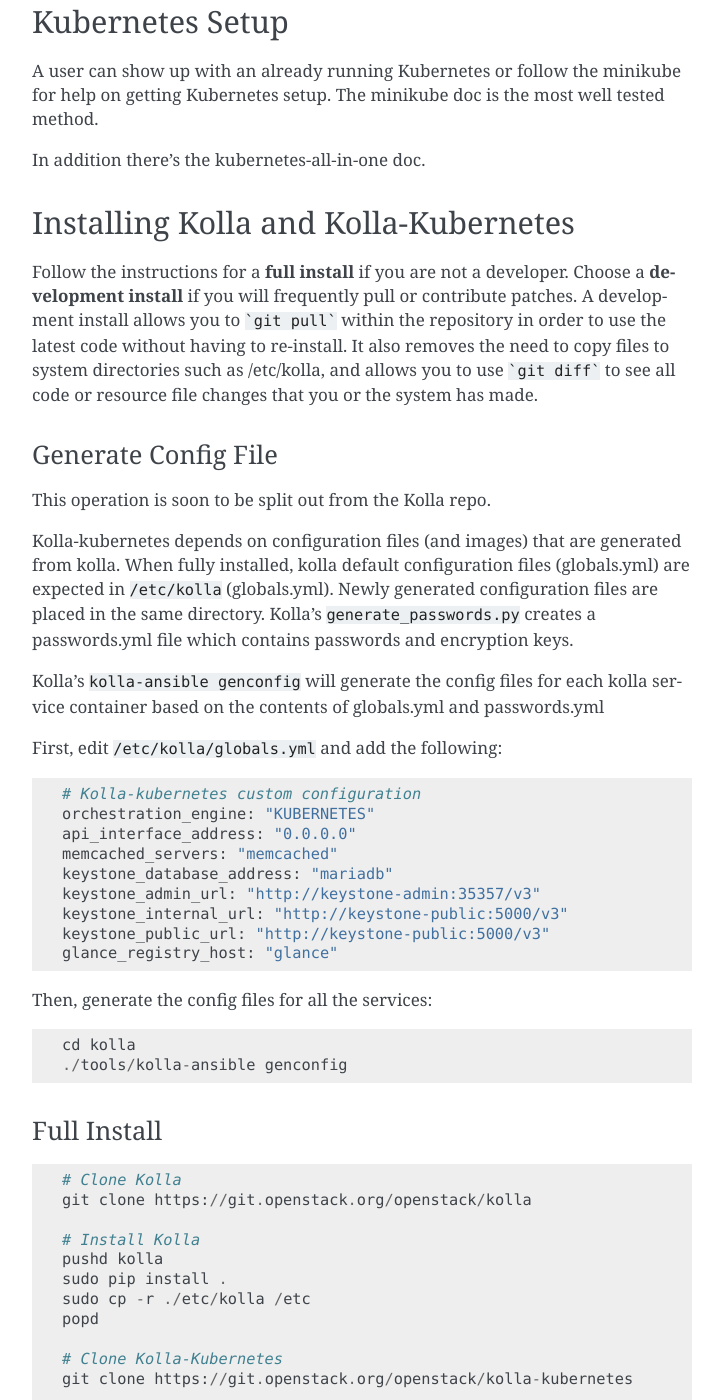
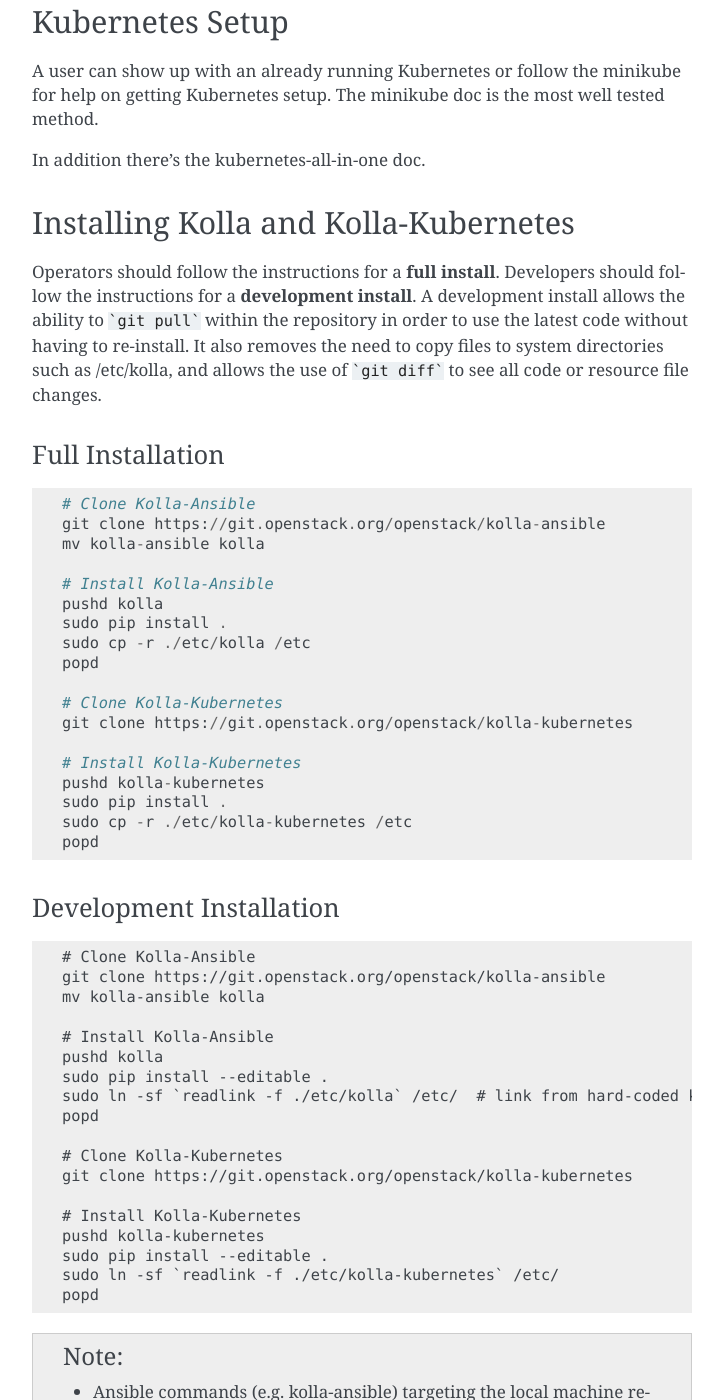
Before and after one commit to openstack-archive/kolla-kubernetes, a Sphinx documentation site: the page built from doc/source/host-setup.rst, in a window 1280 px wide and 1400 px high, scrolled down 1721 px. Shown: the whole window, without its empty margins (388-1111 px from the left). Built offline with Sphinx 7.4.7, drawn with Linux system fonts in a browser that asks for light colours; pages that are not in the unit, such as notebooks, are missing from menus; some of the changed text lies outside the part shown.

Commit message:
Fix different repo issue for documentation
The kolla has been seperated to two different repo kolla and kolla-ansible,
the documentation in kolla-kubernetes needs to be update.

TrivialFix

Change-Id: I3a6fc7d66ec261d33f842cfc437642d27c4c061e

````diff
--- a/doc/source/host-setup.rst
+++ b/doc/source/host-setup.rst
@@ -86,29 +86,84 @@ In addition there's the :doc:`kubernetes-all-in-one` doc.
 Installing Kolla and Kolla-Kubernetes
 =====================================
 
-Follow the instructions for a **full install** if you are not a developer.
-Choose a **development install** if you will frequently pull or contribute
-patches.  A development install allows you to ```git pull``` within the
-repository in order to use the latest code without having to re-install.  It
-also removes the need to copy files to system directories such as /etc/kolla,
-and allows you to use ```git diff``` to see all code or resource file changes
-that you or the system has made.
+Operators should follow the instructions for a **full install**.  Developers
+should follow the instructions for a **development install**. A development
+install allows the ability to ```git pull``` within the repository in order to
+use the latest code without having to re-install.  It also removes the need to
+copy files to system directories such as /etc/kolla, and allows the use of
+```git diff``` to see all code or resource file changes.
 
-Generate Config File
---------------------
+Full Installation
+-----------------
 
-This operation is soon to be split out from the Kolla repo.
+::
 
-Kolla-kubernetes depends on configuration files (and images) that are generated
-from kolla.  When fully installed, kolla default configuration files
-(globals.yml) are expected in ``/etc/kolla`` (globals.yml).  Newly generated
-configuration files are placed in the same directory.  Kolla's
-``generate_passwords.py`` creates a passwords.yml file which contains passwords
-and encryption keys.
+    # Clone Kolla-Ansible
+    git clone https://git.openstack.org/openstack/kolla-ansible
+    mv kolla-ansible kolla
 
-Kolla's ``kolla-ansible genconfig`` will generate the
+    # Install Kolla-Ansible
+    pushd kolla
+    sudo pip install .
+    sudo cp -r ./etc/kolla /etc
+    popd
+
+    # Clone Kolla-Kubernetes
+    git clone https://git.openstack.org/openstack/kolla-kubernetes
+
+    # Install Kolla-Kubernetes
+    pushd kolla-kubernetes
+    sudo pip install .
+    sudo cp -r ./etc/kolla-kubernetes /etc
+    popd
+
+Development Installation
+------------------------
+
+::
+
+    # Clone Kolla-Ansible
+    git clone https://git.openstack.org/openstack/kolla-ansible
+    mv kolla-ansible kolla
+
+    # Install Kolla-Ansible
+    pushd kolla
+    sudo pip install --editable .
+    sudo ln -sf `readlink -f ./etc/kolla` /etc/  # link from hard-coded kolla-ansible path
+    popd
+
+    # Clone Kolla-Kubernetes
+    git clone https://git.openstack.org/openstack/kolla-kubernetes
+
+    # Install Kolla-Kubernetes
+    pushd kolla-kubernetes
+    sudo pip install --editable .
+    sudo ln -sf `readlink -f ./etc/kolla-kubernetes` /etc/
+    popd
+
+.. NOTE::
+  - Ansible commands (e.g. kolla-ansible) targeting the local machine require
+    sudo because ansible creates ``/etc/.ansible_*`` and
+    ``/etc/kolla/<service>`` files which require root permissions.
+  - Executing local versions of kolla tools ``./tools/kolla-ansible`` instead
+    of from the system path, will locate resource files from relative locations
+    instead of system locations.
+  - The development install will also work with Python virtual environments.
+
+Generate Config Files
+---------------------
+
+Kolla-kubernetes relies on configuration files generated by kolla-ansible,
+and it relies on images generated by the kolla deliverable. When fully
+installed, kolla-ansible default configuration files globals.yml and
+passwords.yml are expected in ``/etc/kolla``. Newly generated configuration
+files are placed in the same directory. Kolla-ansible's ``generate_passwords.py``
+generates passwords and populates the already existing passwords.yml file
+which contains passwords and encryption keys.
+
+Kolla-ansible's ``kolla-ansible genconfig`` will generate the
 config files for each kolla service container based on the contents of
-globals.yml and passwords.yml
+globals.yml and passwords.yml.
 
 First, edit ``/etc/kolla/globals.yml`` and add the following::
 
@@ -124,65 +179,8 @@ First, edit ``/etc/kolla/globals.yml`` and add the following::
 
 Then, generate the config files for all the services::
 
-  cd kolla
+  cd kolla-ansible
   ./tools/kolla-ansible genconfig
-
-Full Install
-------------
-
-::
-
-    # Clone Kolla
-    git clone https://git.openstack.org/openstack/kolla
-
-    # Install Kolla
-    pushd kolla
-    sudo pip install .
-    sudo cp -r ./etc/kolla /etc
-    popd
-
-    # Clone Kolla-Kubernetes
-    git clone https://git.openstack.org/openstack/kolla-kubernetes
-
-    # Install Kolla-Kubernetes
-    pushd kolla-kubernetes
-    sudo pip install .
-    sudo cp -r ./etc/kolla-kubernetes /etc
-    popd
-
-
-Development Install
--------------------
-
-::
-
-    # Clone Kolla
-    git clone https://git.openstack.org/openstack/kolla
-
-    # Install Kolla
-    pushd kolla
-    sudo pip install --editable .
-    sudo ln -sf `readlink -f ./etc/kolla` /etc/  # link from hard-coded kolla path
-    popd
-
-    # Clone Kolla-Kubernetes
-    git clone https://git.openstack.org/openstack/kolla-kubernetes
-
-    # Install Kolla-Kubernetes
-    pushd kolla-kubernetes
-    sudo pip install --editable .
-    popd
-
-
-.. NOTE::
-  - Ansible commands (e.g. kolla-ansible) targeting the local machine require
-    sudo because ansible creates ``/etc/.ansible_*`` and
-    ``/etc/kolla/<service>`` files which require root permissions.
-  - Executing local versions of kolla tools ``./tools/kolla-ansible`` instead
-    of from the system path, will locate resource files from relative locations
-    instead of system locations.
-  - The development install will also work with Python virtual environments.
-
 
 Building Kolla Containers
 =========================
--- a/doc/source/multi-node.rst
+++ b/doc/source/multi-node.rst
@@ -71,8 +71,7 @@ the kolla images to your docker registry.
 
   # Generate the kolla configurations
   pushd kolla
-  sudo ./tools/generate_passwords.py  # (Optional: will overwrite)
-  sudo ./tools/kolla-ansible genconfig
+  oslo-config-generator --config-file etc/oslo-config-generator/kolla-build.conf
   popd
 
 
--- a/doc/source/quickstart.rst
+++ b/doc/source/quickstart.rst
@@ -1,7 +1,7 @@
 .. quickstart:
 
 =================================
-Kolla Kubernetes Quickstart Guide
+Kolla-Kubernetes Quickstart Guide
 =================================
 
 Configure Kolla-Kubernetes
@@ -27,7 +27,7 @@ Then, generate the Kolla configuration files:
 ::
 
     # Generate Kolla Configuration Files
-    pushd kolla
+    pushd kolla-ansible
     sudo ./tools/generate_passwords.py
     sudo ./tools/kolla-ansible genconfig
     popd
````
